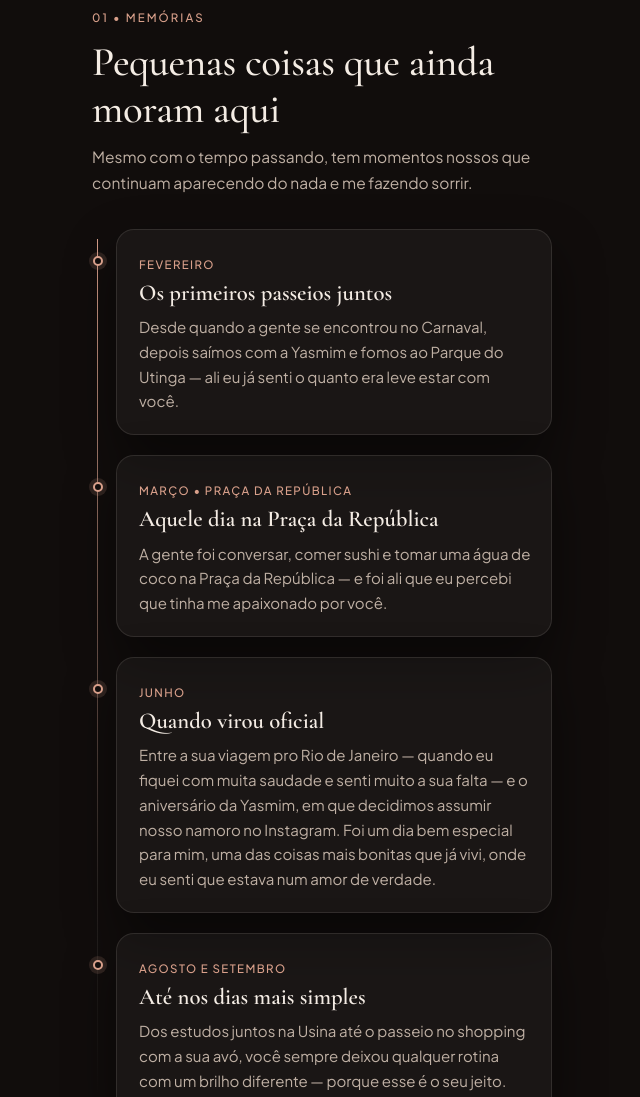
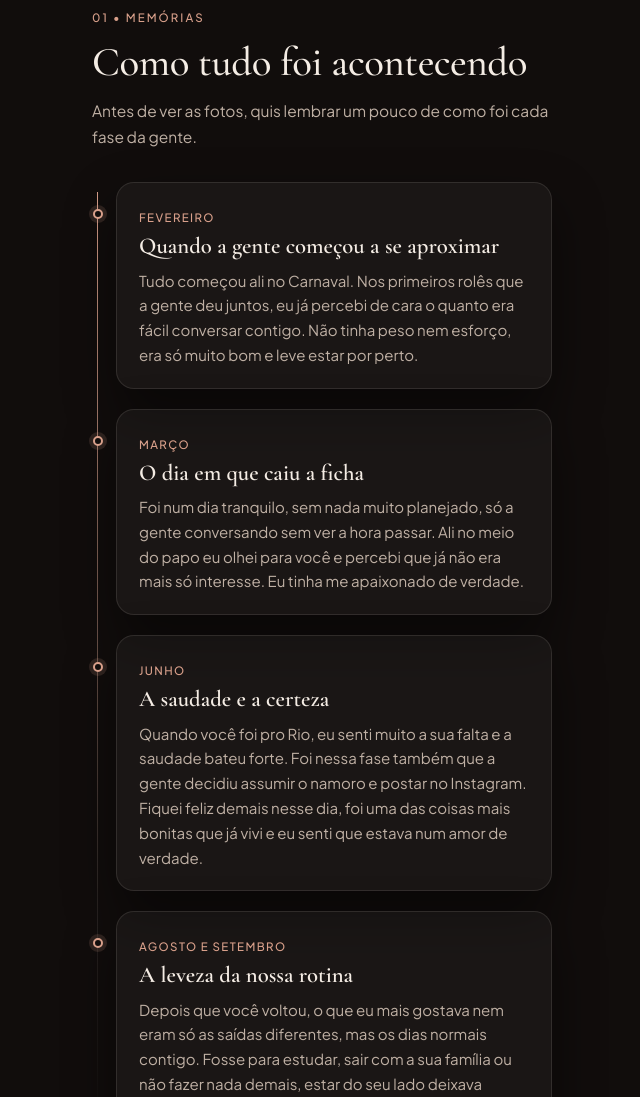
Before and after one commit to Vangeanc3/album, a plain HTML site: page index.html in a window 1280 px wide. Shown: the part 909-2006 px from the top of the page, without its empty margins (318-958 px from the left). Drawn offline with nearby package versions, Linux system fonts and the light colour scheme.

Commit message:
Remover travessões e reescrever seção Memórias sem repetição

```diff
--- a/dados.js
+++ b/dados.js
@@ -1,6 +1,6 @@
 /**
  * ============================================================================
- *  CONFIGURAÇÃO DO SITE — EDITE AQUI PARA PERSONALIZAR TUDO
+ *  CONFIGURAÇÃO DO SITE (EDITE AQUI PARA PERSONALIZAR TUDO)
  * ============================================================================
  *  Você só precisa alterar os textos, nomes e caminhos das fotos neste arquivo.
  *  Dica: mantenha as aspas ("...") e as vírgulas no final de cada linha.
@@ -21,14 +21,14 @@ window.DADOS_SITE = {
     tema: "noite",
 
     // Título que aparece na aba do navegador e no preview do link
-    tituloAba: "Para você — quando tiver um minutinho",
+    tituloAba: "Para você, quando tiver um minutinho",
   },
 
   capa: {
     etiqueta: "feito com amor",
     titulo: "Oi, {nomeDela}.",
     subtitulo:
-      "Só um espaço para guardar com carinho o que a gente construiu até aqui. Fiz isso sem esperar resposta e sem querer pressionar o seu tempo: é só uma lembrança boa que quis deixar guardada com você, sem peso nenhum. Não precisa responder nada nem ter pressa. Fiz apenas porque você merece coisas bonitas, no teu tempo.",
+      "Só um espaço para guardar com carinho o que a gente construiu até aqui. Fiz isso sem esperar resposta e sem querer pressionar o seu tempo. É só uma lembrança boa que quis deixar guardada com você, sem peso nenhum. Não precisa responder nada nem ter pressa, fiz apenas porque você merece coisas bonitas, no teu tempo.",
     textoBotao: "Começar",
     // Foto de fundo da capa (ex: "fotos/foto-01.jpg", "fotos/foto-07.jpg" ou "" para deixar sem foto)
     imagemFundo: "fotos/foto-01.jpg",
@@ -56,33 +56,33 @@ window.DADOS_SITE = {
 
   linhaDoTempo: {
     etiqueta: "01 • Memórias",
-    titulo: "Pequenas coisas que ainda moram aqui",
+    titulo: "Como tudo foi acontecendo",
     intro:
-      "Mesmo com o tempo passando, tem momentos nossos que continuam aparecendo do nada e me fazendo sorrir.",
+      "Antes de ver as fotos, quis lembrar um pouco de como foi cada fase da gente.",
     itens: [
       {
         data: "Fevereiro",
-        titulo: "Os primeiros passeios juntos",
+        titulo: "Quando a gente começou a se aproximar",
         descricao:
-          "Desde quando a gente se encontrou no Carnaval, depois saímos com a Yasmim e fomos ao Parque do Utinga — ali eu já senti o quanto era leve estar com você.",
+          "Tudo começou ali no Carnaval. Nos primeiros rolês que a gente deu juntos, eu já percebi de cara o quanto era fácil conversar contigo. Não tinha peso nem esforço, era só muito bom e leve estar por perto.",
       },
       {
-        data: "Março • Praça da República",
-        titulo: "Aquele dia na Praça da República",
+        data: "Março",
+        titulo: "O dia em que caiu a ficha",
         descricao:
-          "A gente foi conversar, comer sushi e tomar uma água de coco na Praça da República — e foi ali que eu percebi que tinha me apaixonado por você.",
+          "Foi num dia tranquilo, sem nada muito planejado, só a gente conversando sem ver a hora passar. Ali no meio do papo eu olhei para você e percebi que já não era mais só interesse. Eu tinha me apaixonado de verdade.",
       },
       {
         data: "Junho",
-        titulo: "Quando virou oficial",
+        titulo: "A saudade e a certeza",
         descricao:
-          "Entre a sua viagem pro Rio de Janeiro — quando eu fiquei com muita saudade e senti muito a sua falta — e o aniversário da Yasmim, em que decidimos assumir nosso namoro no Instagram. Foi um dia bem especial para mim, uma das coisas mais bonitas que já vivi, onde eu senti que estava num amor de verdade.",
+          "Quando você foi pro Rio, eu senti muito a sua falta e a saudade bateu forte. Foi nessa fase também que a gente decidiu assumir o namoro e postar no Instagram. Fiquei feliz demais nesse dia, foi uma das coisas mais bonitas que já vivi e eu senti que estava num amor de verdade.",
       },
       {
         data: "Agosto e Setembro",
-        titulo: "Até nos dias mais simples",
+        titulo: "A leveza da nossa rotina",
         descricao:
-          "Dos estudos juntos na Usina até o passeio no shopping com a sua avó, você sempre deixou qualquer rotina com um brilho diferente — porque esse é o seu jeito.",
+          "Depois que você voltou, o que eu mais gostava nem eram só as saídas diferentes, mas os dias normais contigo. Fosse para estudar, sair com a sua família ou não fazer nada demais, estar do seu lado deixava qualquer dia comum muito melhor.",
       },
     ],
     textoBotao: "Ver nossas fotos",
@@ -106,7 +106,7 @@ window.DADOS_SITE = {
         data: "Fevereiro",
         titulo: "Parque do Utinga",
         legenda:
-          "Nós dois juntos no Parque do Utinga. Foi muito legal e leve — eu adorei passar esse dia com você.",
+          "Nós dois juntos no Parque do Utinga. Foi muito legal e leve, adorei passar esse dia com você.",
       },
       {
         imagem: "fotos/foto-03.jpg",
@@ -120,7 +120,7 @@ window.DADOS_SITE = {
         data: "Junho",
         titulo: "Antes de você viajar pro RJ",
         legenda:
-          "Pouco antes da sua viagem pro Rio. Eu guardo essa lembrança com muito carinho — adorava te ver assim, feliz.",
+          "Pouco antes da sua viagem pro Rio. Eu guardo essa lembrança com muito carinho, adorava te ver assim, feliz.",
       },
       {
         imagem: "fotos/foto-05.jpg",
@@ -134,21 +134,21 @@ window.DADOS_SITE = {
         data: "Junho",
         titulo: "Na Copa do Mundo",
         legenda:
-          "A gente estava muito bonito nesse dia — principalmente você, linda demais, e nós dois na mesma sintonia.",
+          "A gente estava muito bonito nesse dia, principalmente você, linda demais, e nós dois na mesma sintonia.",
       },
       {
         imagem: "fotos/foto-14.jpg",
         data: "Junho",
         titulo: "Encostadinha no meu ombro",
         legenda:
-          "Eu adorava te ver assim — com esse sorriso tranquilo e encostada no meu ombro. Gostava demais desses momentos.",
+          "Eu adorava te ver assim, com esse sorriso tranquilo e encostada no meu ombro. Gostava demais desses momentos.",
       },
       {
         imagem: "fotos/foto-08.jpg",
         data: "Junho",
         titulo: "Quando assumimos o namoro",
         legenda:
-          "O dia em que a gente assumiu nosso namoro. Essa noite nunca vou esquecer — você estava simplesmente perfeita.",
+          "O dia em que a gente assumiu nosso namoro. Essa noite eu nunca vou esquecer, você estava simplesmente perfeita.",
       },
       {
         imagem: "fotos/foto-13.jpg",
@@ -162,7 +162,7 @@ window.DADOS_SITE = {
         data: "Agosto",
         titulo: "Estudando na Usina",
         legenda:
-          "Logo quando você voltou do RJ e a gente foi estudar juntos na Usina. Esse dia foi muito especial para mim — eu gostei muito de ficar contigo lá, até dia de estudo ficava bom com você.",
+          "Logo quando você voltou do RJ e a gente foi estudar juntos na Usina. Esse dia foi muito especial para mim, gostei muito de ficar contigo lá. Até dia de estudo ficava bom com você.",
       },
       {
         imagem: "fotos/foto-12.jpg",
@@ -176,7 +176,7 @@ window.DADOS_SITE = {
         data: "Agosto",
         titulo: "A foto com seu sobrinho kkkkk",
         legenda:
-          "Gostei muito desse dia. Esse passeio no shopping foi completo e cheio de sorrisos — deu para guardar no coração.",
+          "Gostei muito desse dia. Esse passeio no shopping foi completo e cheio de sorrisos, deu para guardar no coração.",
       },
       {
         imagem: "fotos/foto-10.jpg",
@@ -190,14 +190,14 @@ window.DADOS_SITE = {
         data: "Na Usina",
         titulo: "Toda feliz com a eleição kkkkk",
         legenda:
-          "Quando a gente foi na Usina e você estava toda feliz com a eleição do Lula — essa foto sua está muito engraçada e eu adoro.",
+          "Quando a gente foi na Usina e você estava toda feliz com a eleição do Lula. Essa foto sua está muito engraçada e eu adoro.",
       },
       {
         imagem: "fotos/foto-17.jpg",
         data: "Último registro",
         titulo: "A nossa última foto juntos",
         legenda:
-          "Alguns dias antes de a gente se separar — bem no nosso jeitinho leve e sem filtro nenhum.",
+          "Alguns dias antes de a gente se separar, bem no nosso jeitinho leve e sem filtro nenhum.",
       },
     ],
     textoBotao: "Ler o que escrevi",
@@ -209,9 +209,9 @@ window.DADOS_SITE = {
     paragrafos: [
       "Eu pensei bastante antes de te mandar isso, porque a última coisa que eu quero é invadir o seu espaço ou parecer que estou cobrando alguma coisa de você.",
       "Esse tempo afastado me fez olhar para nós dois com muito mais calma. Consegui enxergar coisas em mim que eu precisava amadurecer, e também percebi com ainda mais clareza o quanto o que a gente viveu foi real e bonito.",
-      "Sinto falta das coisas simples com você — de te contar uma besteira do meu dia, de rir junto de algo bobo, da paz que era estar do seu lado sem precisar fingir nada.",
-      "Não fiz esta página para apagar o passado nem para te apressar a decidir qualquer coisa. Eu respeito de verdade o seu tempo, o seu momento e tudo o que você sentir.",
-      "Quis apenas deixar guardado aqui, de um jeito bonito, o quanto você e tudo o que vivemos ainda importam para mim. Desejo de coração que você esteja bem e sorrindo leve — e, se algum dia der vontade de conversar de novo e escrever novos momentos juntos, eu vou estar aqui.",
+      "Sinto falta das coisas simples com você, de te contar uma besteira do meu dia, de rir junto de algo bobo e da paz que era estar do seu lado sem precisar fingir nada.",
+      "Não fiz essa página para apagar o passado nem para te apressar a decidir qualquer coisa. Eu respeito de verdade o seu tempo, o seu momento e tudo o que você sentir.",
+      "Quis apenas deixar guardado aqui, de um jeito bonito, o quanto você e tudo o que vivemos ainda importam para mim. Desejo de coração que você esteja bem e sorrindo leve. E se algum dia der vontade de conversar de novo e viver novos momentos juntos, eu vou estar aqui.",
     ],
     despedida: "Com carinho e respeito,",
   },
--- a/index.html
+++ b/index.html
@@ -6,7 +6,7 @@
       name="viewport"
       content="width=device-width, initial-scale=1.0, viewport-fit=cover"
     />
-    <title>Para você — quando tiver um minutinho</title>
+    <title>Para você, quando tiver um minutinho</title>
     <meta
       name="description"
       content="Só um espaço para guardar com carinho o que a gente construiu até aqui. Sem pressa e no teu tempo."
@@ -14,7 +14,7 @@
 
     <!-- Preview discreto e elegante para WhatsApp / redes -->
     <meta property="og:type" content="website" />
-    <meta property="og:title" content="Para você — quando tiver um minutinho" />
+    <meta property="og:title" content="Para você, quando tiver um minutinho" />
     <meta
       property="og:description"
       content="Só um espaço para guardar com carinho o que a gente construiu até aqui. Sem pressa e no teu tempo."
```
